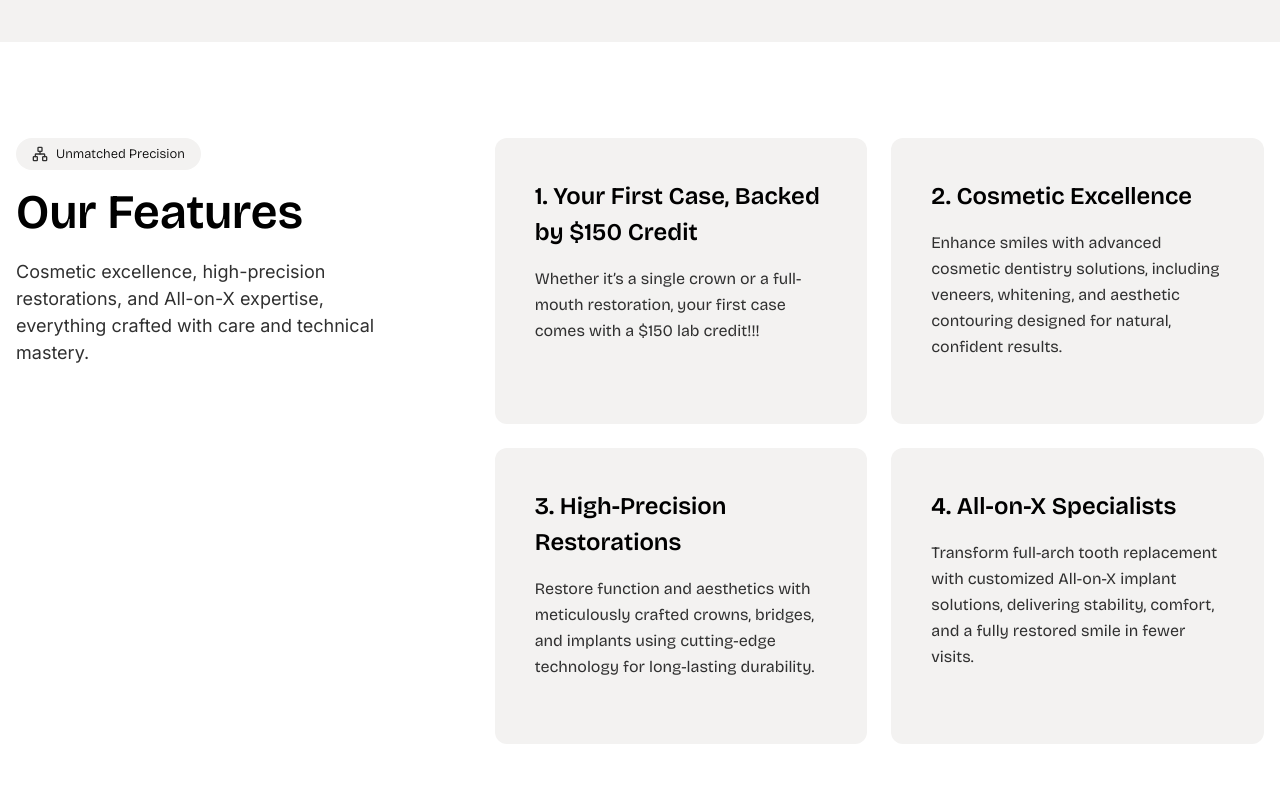
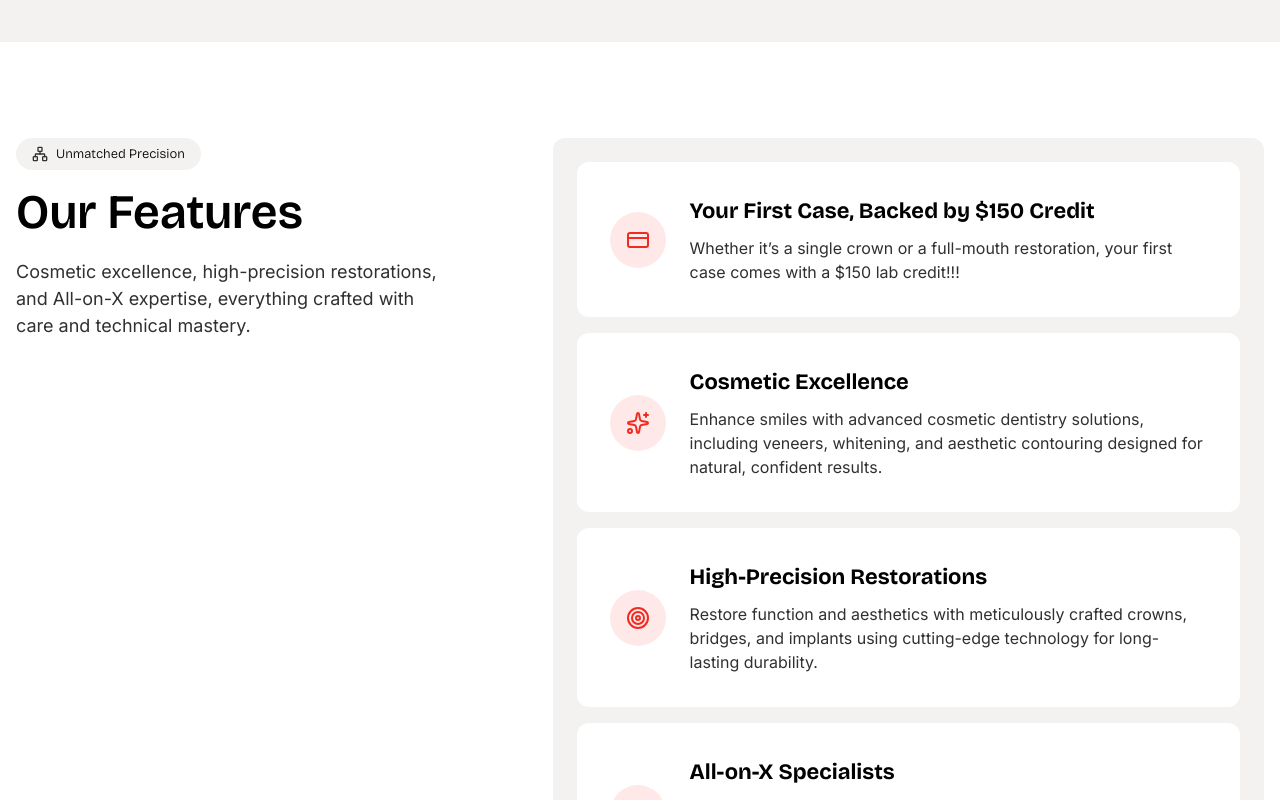
Before and after one commit to rifat-hassan-nibir/dental-lab, a Next.js app: page / in a window 1280 px wide. Shown: the part 900-1700 px from the top of the page. Built offline with nearby package versions, Linux system fonts and the light colour scheme.

Commit message:
refactor: - OurFeatures: show the features in a list view - Stats: add shadow to the Stat Cards for better visual seperation

```diff
--- a/components/home/our-features/OurFeatures.tsx
+++ b/components/home/our-features/OurFeatures.tsx
@@ -1,13 +1,13 @@
+import Badge from "@/components/common/ui/Badge";
+import { featuresData } from "@/constants";
 import { Network } from "lucide-react";
 import SectionTitle from "../../common/ui/SectionTitle";
-import Badge from "@/components/common/ui/Badge";
-import { featuresData } from "@/constants";
 
 export default function OurFeatures() {
   return (
     <section className="body-container px-4 py-10 lg:py-16 xl:py-24">
       <div className="flex flex-col lg:flex-row gap-8 md:gap-10 lg:gap-16 items-start relative">
-        <div className="lg:w-[35%] flex flex-col items-start lg:sticky lg:top-32 h-fit pr-4 md:pr-10 lg:pr-2">
+        <div className="lg:w-[40%] flex flex-col items-start lg:sticky lg:top-32 h-fit">
           <Badge
             icon={<Network className="w-4 h-4 text-paragraph" />}
             title="Unmatched Precision"
@@ -20,20 +20,20 @@ export default function OurFeatures() {
           />
         </div>
 
-        <div className="lg:w-[65%] grid grid-cols-1 md:grid-cols-2 gap-4 md:gap-5 lg:gap-6 w-full">
+        <div className="lg:w-[60%] grid grid-cols-1 gap-3 md:gap-4 w-full bg-light-gray rounded-xl p-5 md:p-6">
           {featuresData.map((feature, index) => (
             <div
               key={index}
-              className="hover:bg-light-gray/50 transition-colors cursor-pointer bg-light-gray rounded-xl p-6 md:p-8 lg:p-10 flex flex-col justify-between"
+              className="relative hover:shadow-lg hover:shadow-gray-200 transition-all duration-300 bg-white rounded-xl p-6 md:p-8 flex flex-col md:flex-row items-start md:items-center gap-4 md:gap-5 lg:gap-6 group border border-transparent hover:border-primary/10"
             >
+              <div className="shrink-0 w-10 h-10 md:w-14 md:h-14 rounded-full bg-primary/10 flex items-center justify-center text-primary transition-all duration-300 group-hover:bg-primary group-hover:text-white">
+                {feature.icon && <feature.icon className="w-4 h-4 md:w-6 md:h-6" />}
+              </div>
               <div>
-                <div className="flex items-center gap-3 mb-2 md:mb-4">
-                  <h4 className="text-[20px] md:text-[24px] font-semibold leading-normal text-black">
-                    {index + 1}. {feature.title}
-                  </h4>
-                </div>
-
-                <p className="text-paragraph text-[14px] md:text-[16px] leading-relaxed mb-3 md:mb-6">
+                <h4 className="text-[18px] md:text-[22px] font-bold text-black mb-2 transition-colors">
+                  {feature.title}
+                </h4>
+                <p className="font-inter text-paragraph text-[14px] md:text-[16px]">
                   {feature.description}
                 </p>
               </div>
--- a/components/home/stats/Stats.tsx
+++ b/components/home/stats/Stats.tsx
@@ -37,7 +37,7 @@ export default function Stats() {
           {statsData.map((stat, index) => (
             <div
               key={index}
-              className="bg-white rounded-xl p-6 md:p-8 lg:p-10 hover:bg-white/50 transition-all duration-300"
+              className="bg-white rounded-xl p-6 md:p-8 lg:p-10 shadow-lg shadow-gray-200 hover:bg-white/50 transition-all duration-300"
             >
               <h4 className="text-[28px] md:text-[36px] lg:text-[44px] font-semibold leading-normal text-black">
                 {stat.title}
```
Also changed, not shown: constants.ts (+17 -1 lines).
